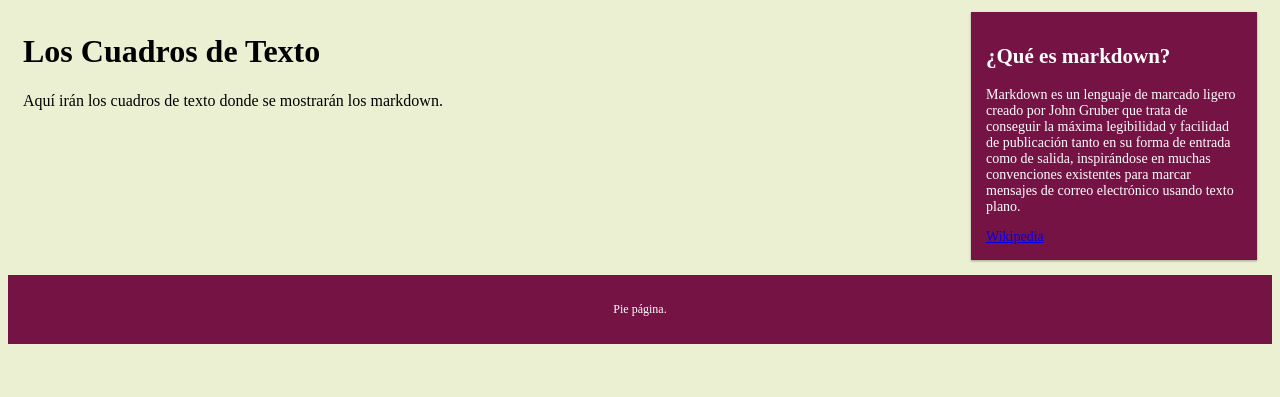
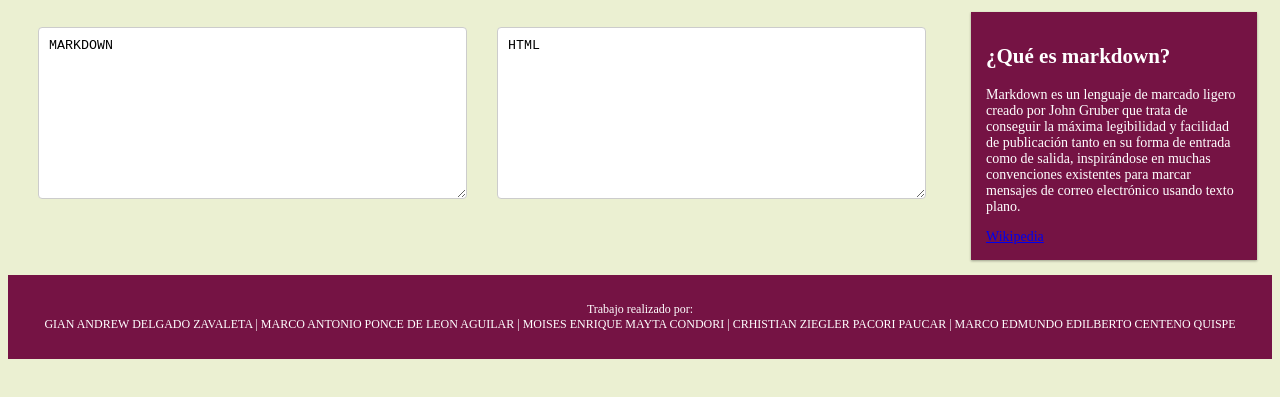
Before and after one commit to MarcoAntonioPdLA/PWEB2-LAB-D-PRAC-3, a website: page index.html in a window 1280 px wide. Shown: the part 59-456 px from the top of the page. Drawn offline with Linux system fonts and the light colour scheme; files that its build step writes are made by us from their sources; no server answers; files whose address does not match are found by name.

Commit message:
Agregadas zonas de prueba para áreas de texto

```diff
--- a/index.html
+++ b/index.html
@@ -13,21 +13,28 @@
 
 	<div class="menu" id="myMenu">
 		<a><img src="/img/logo_unsa_100x34.png"></a>
-		<a href="javascript:showFilesList();">Inicio</a>
-		<a href="javascript:newFile();">Crear</a>
-		<a href="javascript:viewFiles();">Explorar</a>
+		<a href="#" onclick="javascript:showFilesList();">Inicio</a>
+		<a href="#" onclick="javascript:newFile();">Crear</a>
+		<a href="#" onclick="javascript:viewFiles();">Explorar</a>
 		<a href="javascript:hiddenMenu();" class="icon"><i class="fa fa-bars"></i></a>
 	</div>
 
 	<div class="row">
 
 		<div class="col-1">
-			<div id="result">
-			</div>
 
-			<div id = "paginaCrear">
-				<h1>Los Cuadros de Texto</h1>
-				<p>Aquí irán los cuadros de texto donde se mostrarán los markdown.</p>
+			<div id="result"class="grid"></div>
+
+			<div class="row">
+
+				<div class="col-3">
+					<textarea name="textarea" rows="10" cols="45">MARKDOWN</textarea>
+				</div>
+
+				<div class="col-3">
+					<textarea name="textarea" rows="10" cols="45">HTML</textarea>
+				</div>
+
 			</div>
 
 		</div>
@@ -42,7 +49,7 @@
 	</div>
 
 	<footer class="footer">
-		<p>Pie página.</p>
+		<p>Trabajo realizado por:<br> GIAN ANDREW DELGADO ZAVALETA | MARCO ANTONIO PONCE DE LEON AGUILAR | MOISES ENRIQUE MAYTA CONDORI | CRHISTIAN ZIEGLER PACORI PAUCAR | MARCO EDMUNDO EDILBERTO CENTENO QUISPE</p>
 	</footer>
 
 </body>
```
